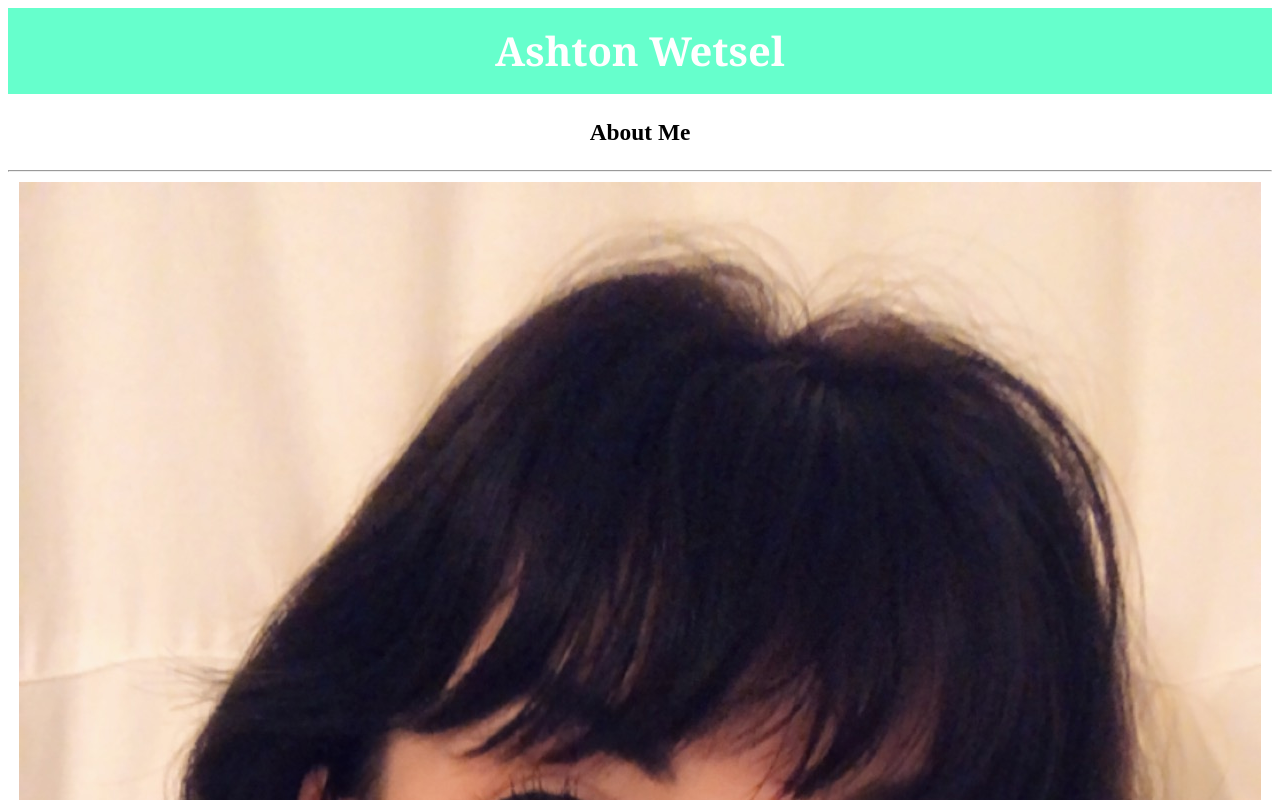
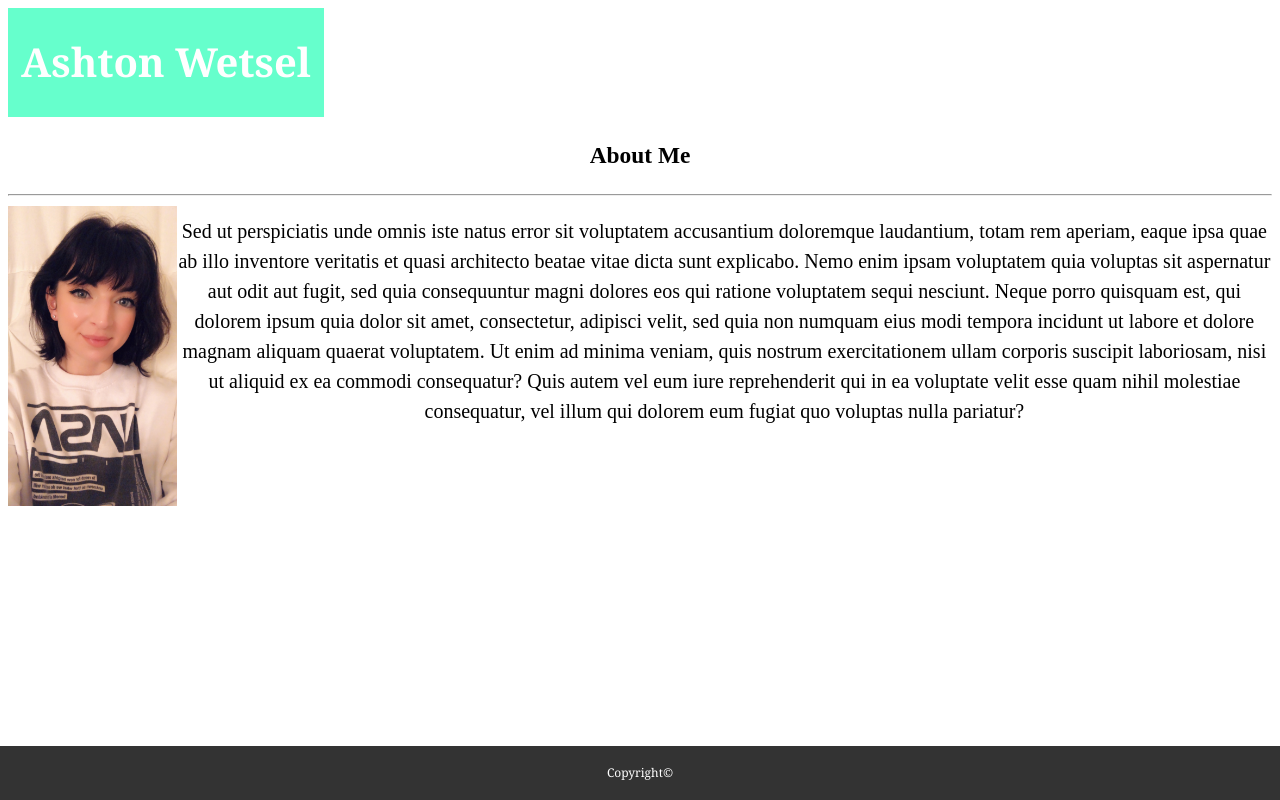
Before and after one commit to aw-exe/Basic-Portfolio, a plain HTML site: page index.html in a window 1280 px wide. Shown: the top 800 px of the page. Drawn offline with Linux system fonts and the light colour scheme.

Commit message:
changed class names in portfolio.html and edited profile picture size in style.css

```diff
--- a/assets/css/style.css
+++ b/assets/css/style.css
@@ -10,18 +10,25 @@ body {
 }
 
 header{
-    padding: 1px;
-    margin-bottom: 20px;
+    padding: 1%;
+    width: 25%;
     font-family: Georgia, 'Times New Roman', Times, serif;
     color: #fff;
     background-color: #6fc;
 }
 
+#bio-image{
+    height: 300px;
+    float: left;
+}
+
 footer{
-    padding: 1px;
+    position: fixed;
+    left: 0;
+    bottom: 0;
+    width: 100%;
     font-size: 60%;
     font-family: Georgia, 'Times New Roman', Times, serif;
     color: #fff;
     background-color: #333;
-    Float: bottom;
 }
```
Also changed, not shown: portfolio.html (+5 -5 lines).
